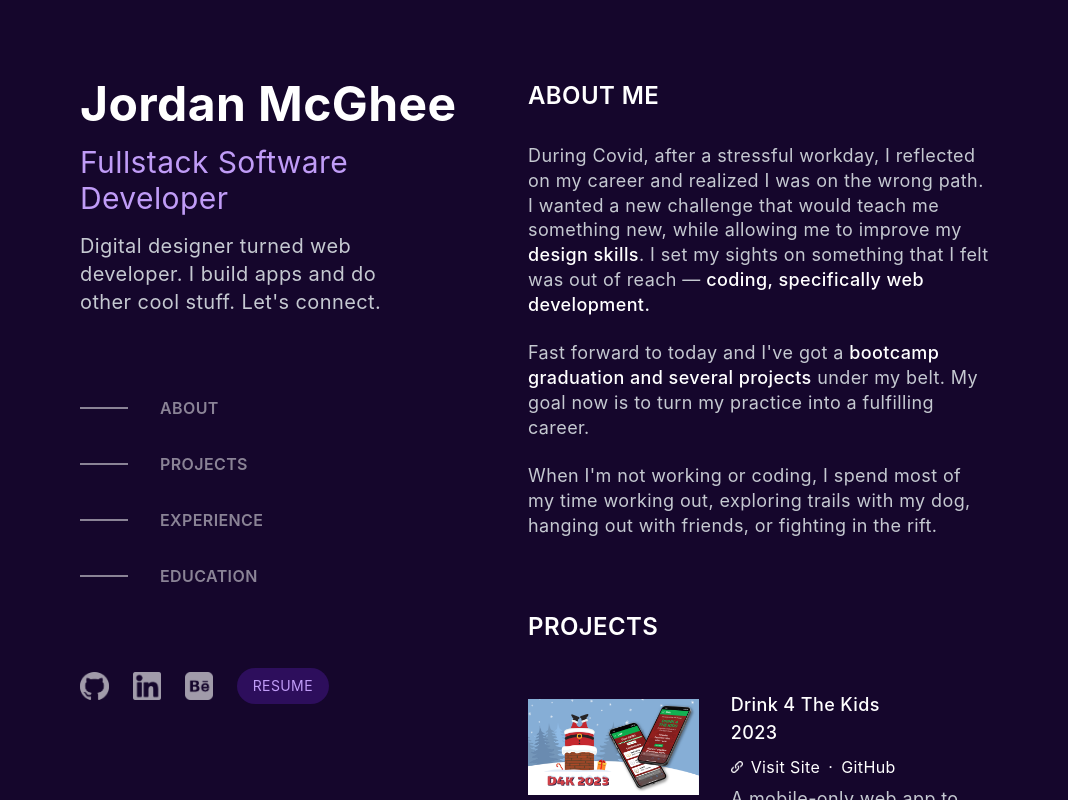
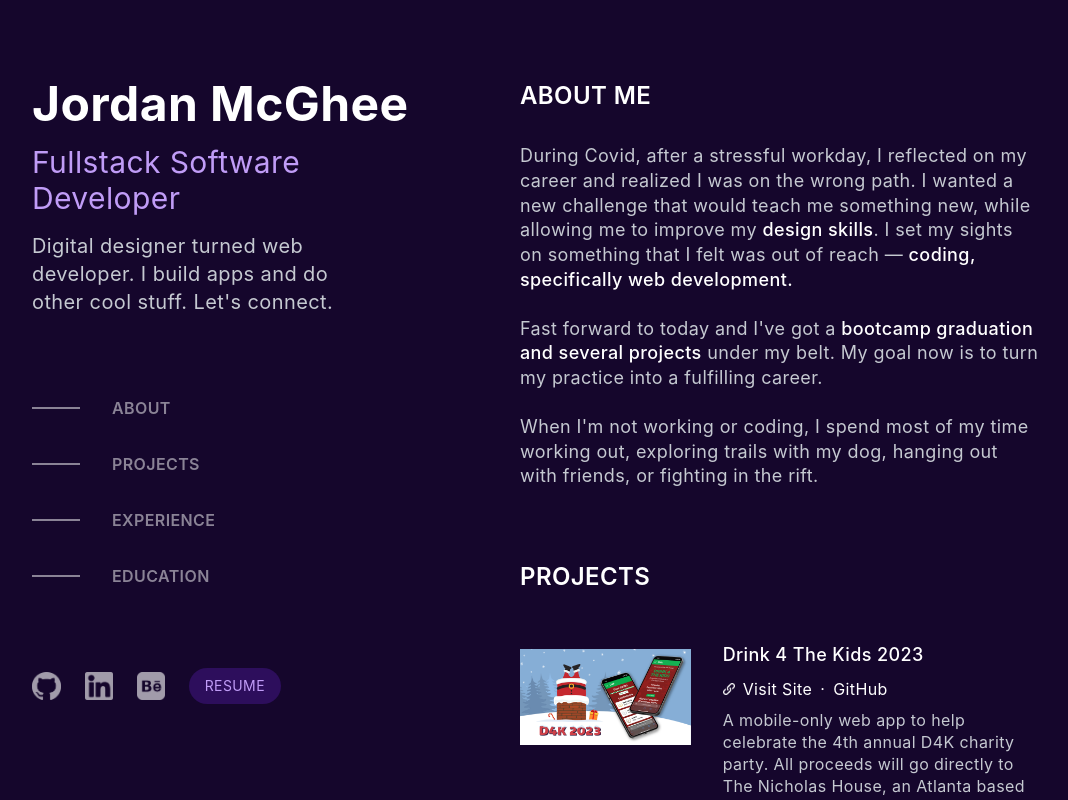
Before and after one commit to Jordan-McGhee/portfolio-v2, a React (Create React App) app: page / in a window 1280 px wide. Shown: the whole page, without its empty margins (80-1148 px from the left). Built offline with nearby package versions, Linux system fonts and the light colour scheme.

Commit message:
Small styling changes. Fixing things that bother me.

```diff
--- a/src/WebLayout/WebLayout.js
+++ b/src/WebLayout/WebLayout.js
@@ -8,7 +8,7 @@ const WebLayout = () => {
     const mousePosition = useMousePosition()
 
     return (
-        <div className="bg-primary h-screen px-40 py-20 overflow-y-scroll tracking-wide web-layout">
+        <div className="bg-primary h-screen px-28 py-20 overflow-y-scroll tracking-wide web-layout">
             <div className="pointer-events-none fixed inset-0 z-30 transition duration-300 lg:absolute" style={{ background: `radial-gradient(1200px at ${mousePosition.x}px ${mousePosition.y}px, rgba(192, 156, 247, 0.08), transparent 90%)` }}/>
 
             <div className="max-w-screen-2xl m-auto flex justify-between">
--- a/src/WebLayout/components/RightSide/Education.js
+++ b/src/WebLayout/components/RightSide/Education.js
@@ -19,7 +19,7 @@ const Education = () => {
                     <div className="w-4/5">
                         <Link className="text-lg font-medium text-white group-hover:text-accent transition-colors duration-300 ease-in-out" to='https://www.codingdojo.com/' target="_blank">Coding Dojo</Link>
                         <p className="text-lg font-medium my-2">Full Stack Web Development Bootcamp <span className="text-white italic">(Python — Django)</span></p>
-                        <p className="text-lg leading-snug">Intensive 14 week, part-time web development program. Included the introduction, implementation, and iteration of various web projects utilizing Python, HTML, CSS, and JavaScript</p>
+                        <p className="text-base leading-snug">Intensive 14 week, part-time web development program. Included the introduction, implementation, and iteration of various web projects utilizing Python, HTML, CSS, and JavaScript</p>
                     </div>
                 </li>
 
@@ -31,8 +31,8 @@ const Education = () => {
                     {/* CONTENT DIV */}
                     <div className="w-4/5">
                         <p className="text-lg font-medium text-white mb-2 group-hover:text-accent transition-colors duration-300 ease-in-out">University of Missouri</p>
-                        <p className="text-lg font-medium">Bachelor of Journalism | Radio - TV Production</p>
-                        <p className="text-lg font-medium">Graduated cum laude, showcasing a strong commitment to academic excellence. Cultivated valuable skills in effective communication and collaborative teamwork with my peers.</p>
+                        <p className="text-lg font-medium my-2">Bachelor of Journalism | Radio - TV Production</p>
+                        <p className="text-base leading-snug">Graduated cum laude, showcasing a strong commitment to academic excellence. Cultivated valuable skills in effective communication and collaborative teamwork with my peers.</p>
                     </div>
                 </li>
 
--- a/src/WebLayout/components/RightSide/RightSide.js
+++ b/src/WebLayout/components/RightSide/RightSide.js
@@ -22,7 +22,7 @@ const RightSide = () => {
             {/* EDUCATION */}
             <Education />
 
-            <p className="text-offWhite opacity-50 text-lg px-12 pb-28 hover:opacity-100">Site inspired by <Link to='https://www.brittanychiang.com' target="_blank" className="hover:text-accent transition-colors duration-300 ease-in-out">Brittany Chiang's</Link> portfolio. Built entirely using React and Tailwind CSS. Thumbnails made in Photoshop.</p>
+            <p className="text-offWhite opacity-50 text-lg px-12">Site inspired by <Link to='https://www.brittanychiang.com' target="_blank" className="hover:text-accent transition-colors duration-300 ease-in-out">Brittany Chiang's</Link> portfolio. Built entirely using React and Tailwind CSS. Thumbnails made in Photoshop.</p>
         </div>
     )
 }
--- a/src/WebLayout/components/RightSide/projects/ProjectItem.js
+++ b/src/WebLayout/components/RightSide/projects/ProjectItem.js
@@ -59,7 +59,7 @@ const ProjectItem = props => {
                     </div>
                 </div>
 
-                <p className="text-offWhite text-lg leading-snug my-2">{ props.about }</p>
+                <p className="text-offWhite text-base leading-snug my-2">{ props.about }</p>
 
                 <StackList stack = { props.stack } />
 
```
